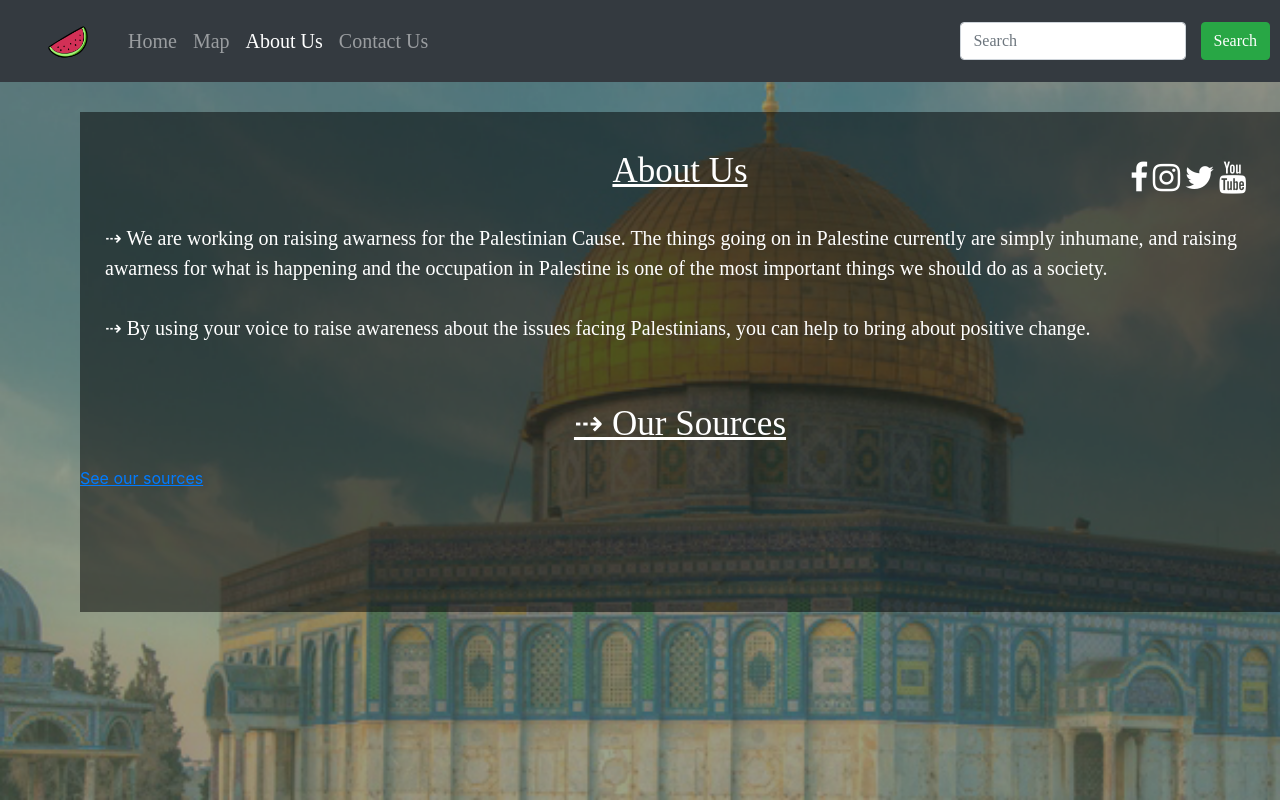
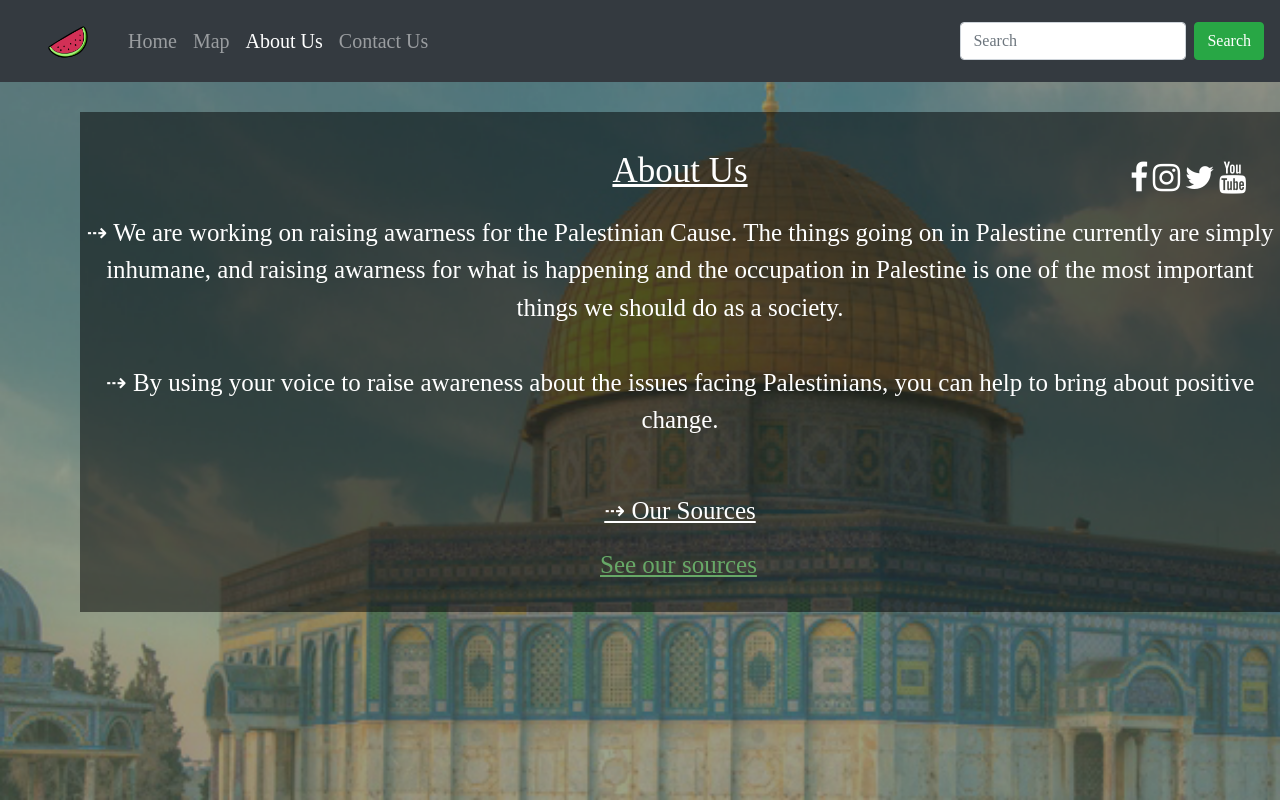
Before and after one commit to malak-asaad/CLAG, a plain HTML site: page about.html in a window 1280 px wide. Drawn offline with nearby package versions, Linux system fonts and the light colour scheme.

Commit message:
Update astyle.css

```diff
--- a/css/astyle.css
+++ b/css/astyle.css
@@ -32,11 +32,11 @@ body {
 p {
   text-align: center;
   font-family: serif;
-  font-size: 35px;
+  font-size: 25px;
   color: white;
 }
 
-.par, .form-group {
+.par,{
 
   font-size: 20px;
   text-align: left;
@@ -45,13 +45,15 @@ p {
 
 }
 
- .btn {
-  left: 2%;
-  position: relative;
+.ab {
+  font-size: 35px;
 }
 
-.donation {
+.sr {
+  left: 520px;
+  position: relative;
+  text-align: center;
+  color: #67A867;
+  font-family: serif;
   font-size: 25px;
-  text-align: left;
-  margin-left: 25px;
 }
```
